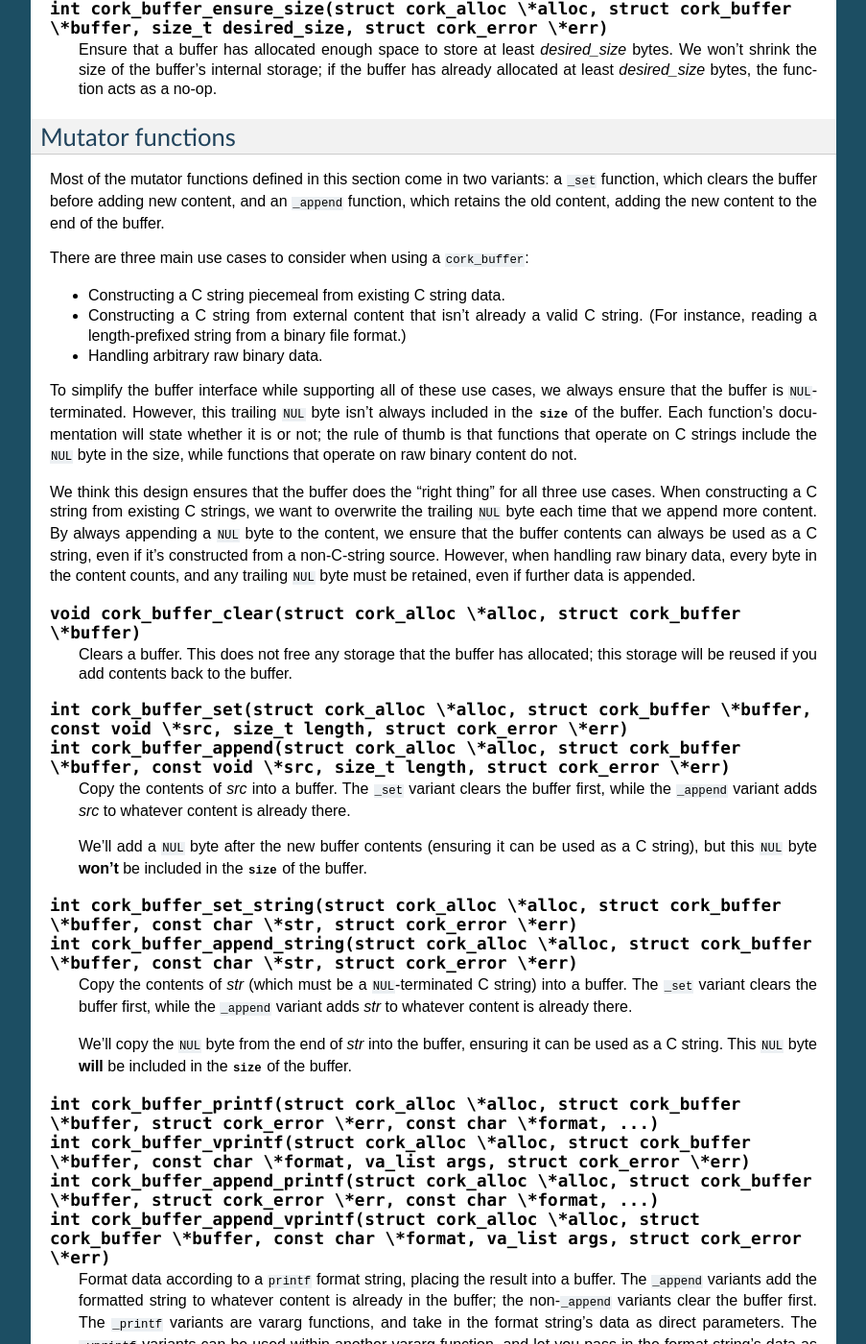
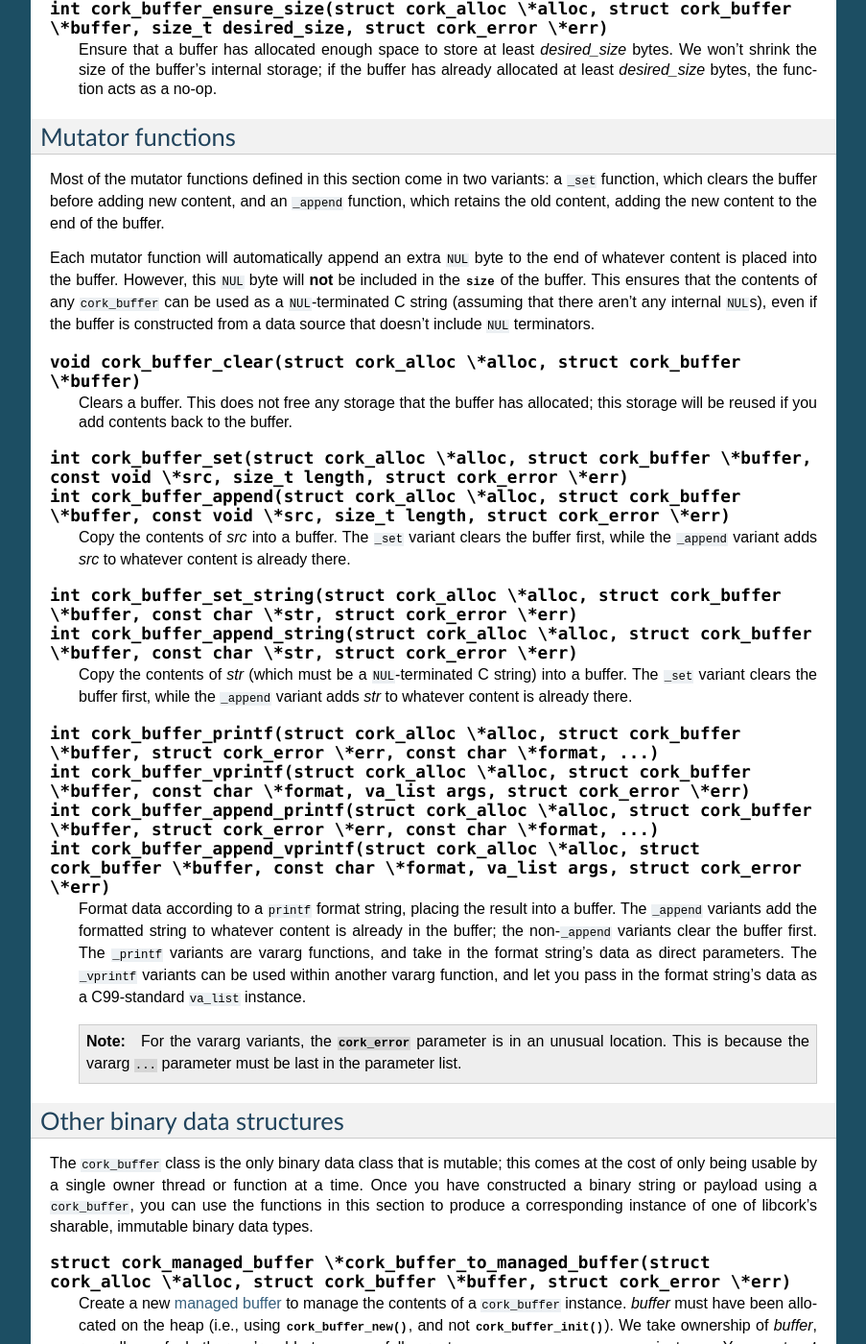
Before and after one commit to dcreager/libcork, a Sphinx documentation site: the page built from docs/buffer.rst, in a window 1280 px wide and 1400 px high, scrolled down 1249 px. Shown: the whole window at 96% size, without its empty margins (198-1101 px from the left). Built offline with Sphinx 7.4.7, drawn with Linux system fonts in a browser that asks for light colours.

Commit message:
Better handling of NUL terminators in cork_buffer
We now always append a NUL terminator onto the end of the contents of a
cork_buffer, but don't include the NUL byte in the length of the buffer.
This simplifies a couple of the functions, and is “saner”, in that its
description in the documentation is much shorter.  One backwards-
incompatible change is that the "size" of a C string buffer is now one
less, since it no longer contains the NUL terminator.

```diff
--- a/docs/buffer.rst
+++ b/docs/buffer.rst
@@ -98,33 +98,14 @@ variants: a ``_set`` function, which clears the buffer before adding new
 content, and an ``_append`` function, which retains the old content,
 adding the new content to the end of the buffer.
 
-There are three main use cases to consider when using a ``cork_buffer``:
-
-* Constructing a C string piecemeal from existing C string data.
-
-* Constructing a C string from external content that isn't already a
-  valid C string.  (For instance, reading a length-prefixed string from
-  a binary file format.)
-
-* Handling arbitrary raw binary data.
-
-To simplify the buffer interface while supporting all of these use
-cases, we always ensure that the buffer is ``NUL``\ -terminated.
-However, this trailing ``NUL`` byte isn't always included in the
-:c:member:`size <cork_buffer.size>` of the buffer.  Each function's
-documentation will state whether it is or not; the rule of thumb is that
-functions that operate on C strings include the ``NUL`` byte in the
-size, while functions that operate on raw binary content do not.
-
-We think this design ensures that the buffer does the “right thing” for
-all three use cases.  When constructing a C string from existing C
-strings, we want to overwrite the trailing ``NUL`` byte each time that
-we append more content.  By always appending a ``NUL`` byte to the
-content, we ensure that the buffer contents can always be used as a C
-string, even if it's constructed from a non-C-string source.  However,
-when handling raw binary data, every byte in the content counts, and any
-trailing ``NUL`` byte must be retained, even if further data is
-appended.
+Each mutator function will automatically append an extra ``NUL`` byte to
+the end of whatever content is placed into the buffer.  However, this
+``NUL`` byte will **not** be included in the :c:member:`size
+<cork_buffer.size>` of the buffer.  This ensures that the contents of
+any ``cork_buffer`` can be used as a ``NUL``\ -terminated C string
+(assuming that there aren't any internal ``NUL``\ s), even if the buffer
+is constructed from a data source that doesn't include ``NUL``
+terminators.
 
 .. function:: void cork_buffer_clear(struct cork_alloc \*alloc, struct cork_buffer \*buffer)
 
@@ -139,10 +120,6 @@ appended.
    clears the buffer first, while the ``_append`` variant adds *src* to
    whatever content is already there.
 
-   We'll add a ``NUL`` byte after the new buffer contents (ensuring it
-   can be used as a C string), but this ``NUL`` byte **won't** be
-   included in the :c:member:`size <cork_buffer.size>` of the buffer.
-
 .. function:: int cork_buffer_set_string(struct cork_alloc \*alloc, struct cork_buffer \*buffer, const char \*str, struct cork_error \*err)
               int cork_buffer_append_string(struct cork_alloc \*alloc, struct cork_buffer \*buffer, const char \*str, struct cork_error \*err)
 
@@ -150,10 +127,6 @@ appended.
    string) into a buffer.  The ``_set`` variant clears the buffer first,
    while the ``_append`` variant adds *str* to whatever content is
    already there.
-
-   We'll copy the ``NUL`` byte from the end of *str* into the buffer,
-   ensuring it can be used as a C string.  This ``NUL`` byte **will** be
-   included in the :c:member:`size <cork_buffer.size>` of the buffer.
 
 .. function:: int cork_buffer_printf(struct cork_alloc \*alloc, struct cork_buffer \*buffer, struct cork_error \*err, const char \*format, ...)
               int cork_buffer_vprintf(struct cork_alloc \*alloc, struct cork_buffer \*buffer, const char \*format, va_list args, struct cork_error \*err)
```
Also changed, not shown: 3 other files.
